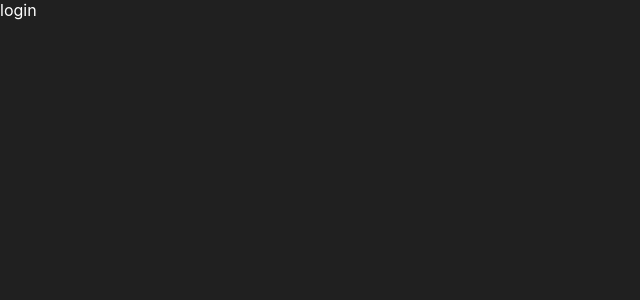
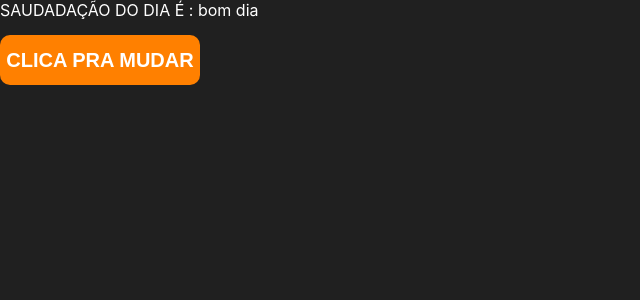
Before and after one commit to MateusRMC/matlab, a React (Create React App) app: page /login in a window 1280 px wide. Shown: the top 300 px of the page, without its empty margins (0-640 px from the left). Built offline with nearby package versions, Linux system fonts and the light colour scheme.

Commit message:
login page init

```diff
--- a/src/pages/login.jsx
+++ b/src/pages/login.jsx
@@ -1,14 +1,16 @@
-import PropTypes from 'prop-types'
 import React, { Component } from 'react'
+import { useState } from 'react'
 
-export class login extends Component {
-  static propTypes = {}
+function Login() {
 
-  render() {
+  const [estado, setEstado] = useState("bom dia");
+
     return (
-      <div>login</div>
+      <div>
+      <div>SAUDADAÇÃO DO DIA É : {estado}</div>
+      <button onClick={()=>setEstado("boa noite")}>CLICA PRA MUDAR</button>
+      </div>
     )
-  }
 }
 
-export default login
+export default Login
```
